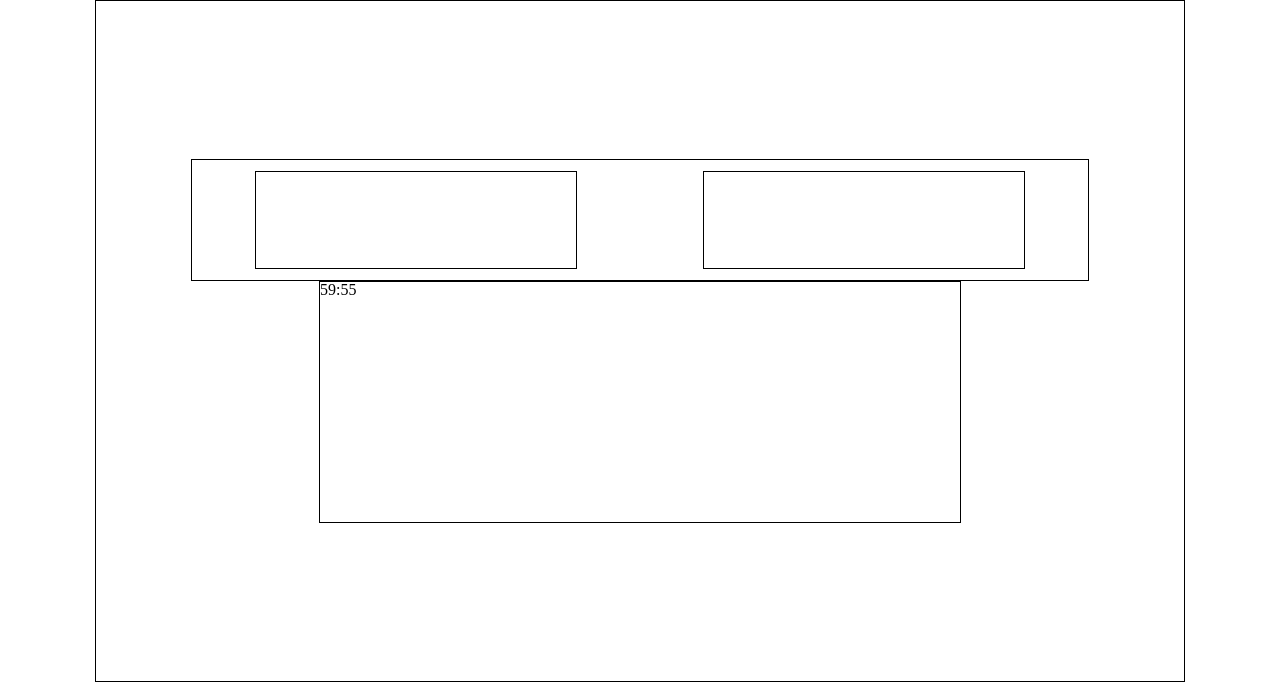
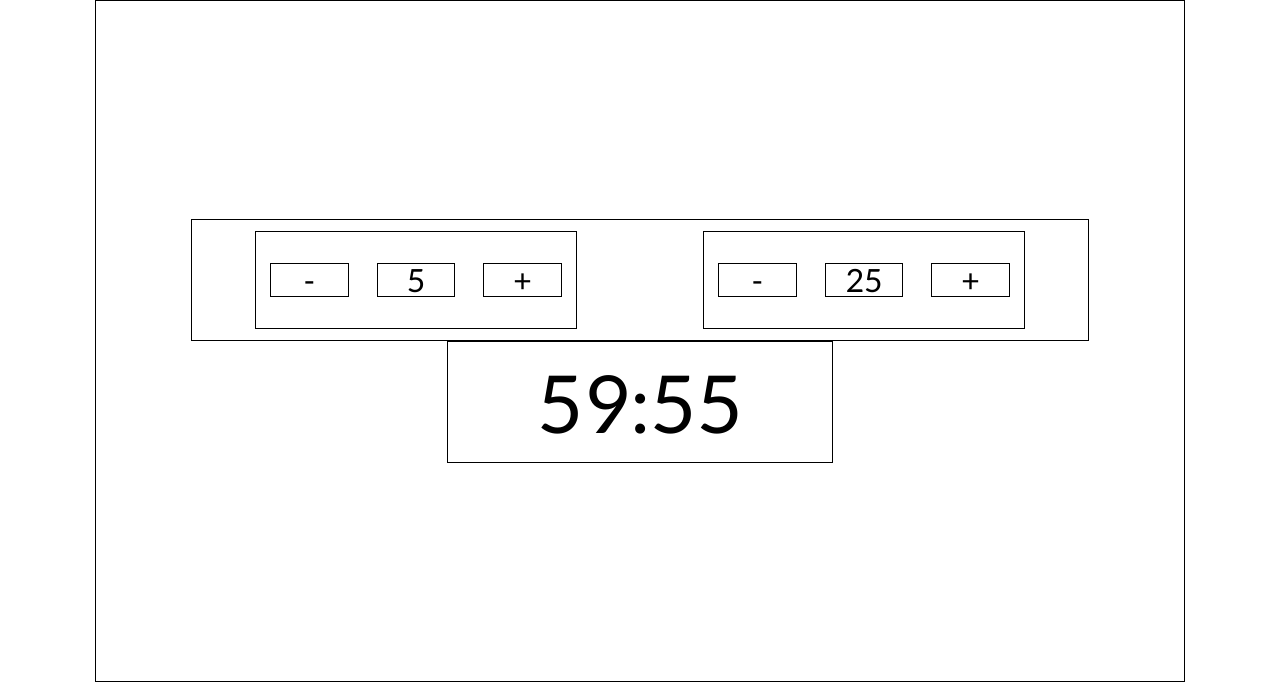
Before and after one commit to jeffersonteng/pomodoro, a website: page index.html in a window 1280 px wide. Drawn offline with nearby package versions, Linux system fonts and the light colour scheme; files that its build step writes are made by us from their sources.

Commit message:
Add break/session timer setting buttons
This commit also adds a gulp watch task.

```diff
--- a/gulpfile.js
+++ b/gulpfile.js
@@ -15,3 +15,7 @@ gulp.task('clean', function() {
 gulp.task('default', ['clean'], function() {
     gulp.start('sass');
 });
+
+gulp.task('watch', function() {
+    gulp.watch('scss/*.scss', ['sass']);
+});
--- a/index.html
+++ b/index.html
@@ -4,15 +4,20 @@
     <meta charset="UTF-8">
     <title>Title</title>
     <link rel="stylesheet" type="text/css" href="css/base.css">
+    <link href='http://fonts.googleapis.com/css?family=Lato&subset=latin,latin-ext' rel='stylesheet' type='text/css'>
 </head>
 <body>
     <div class="container">
         <div class="settings">
             <div class="break">
-
+                <div class="decreaseBreak">-</div>
+                <div class="breakTime">5</div>
+                <div class="increaseBreak">+</div>
             </div>
             <div class="session">
-
+                <div class="decreaseSession">-</div>
+                <div class="sessionTime">25</div>
+                <div class="increaseSession">+</div>
             </div>
         </div>
         <div class="timer">
@@ -21,6 +26,7 @@
 
     <script src="https://ajax.googleapis.com/ajax/libs/jquery/1.12.0/jquery.min.js"></script>
     <script src="js/timer.js"></script>
+    <script src="js/settings.js"></script>
 
 </body>
 </html>
--- a/scss/pomodoro.scss
+++ b/scss/pomodoro.scss
@@ -1,17 +1,21 @@
 $container-width: 85vw;
 $container-height: 85vh;
 
-$settings-width: 70vw;
-$settings-height: 15vh;
+$settings-container-width: 70vw;
+$settings-container-height: 15vh;
 
-$timer-width: 50vw;
-$timer-height: 30vh;
+$timer-width: 30vw;
+$timer-height: 15vh;
 
 $break-width: 25vw;
 $break-height: 12vh;
 
 $session-width: 25vw;
 $session-height: 12vh;
+
+$settings-button-width: 6vw;
+$settings-button-height: 4vh;
+
 
 .container {
   border: 1px solid black;
@@ -30,25 +34,101 @@ $session-height: 12vh;
   justify-content: space-around;
   align-items: center;
   border: 1px solid black;
-  width: $settings-width;
-  height: $settings-height;
+  width: $settings-container-width;
+  height: $settings-container-height;
 
   .break {
     border: 1px solid black;
     width: $break-width;
     height: $break-height;
+    display: flex;
+    align-items: center;
+    justify-content: space-around;
+
+    .decreaseBreak {
+      font-size: 2rem;
+      font-family: Lato, sans-serif;
+      display: flex;
+      align-items: center;
+      justify-content: center;
+      border: 1px solid black;
+      width: $settings-button-width;
+      height: $settings-button-height;
+    }
+
+    .breakTime {
+      font-size: 2rem;
+      font-family: Lato, sans-serif;
+      display: flex;
+      align-items: center;
+      justify-content: center;
+      border: 1px solid black;
+      width: $settings-button-width;
+      height: $settings-button-height;
+    }
+
+    .increaseBreak {
+      font-size: 2rem;
+      font-family: Lato, sans-serif;
+      border: 1px solid black;
+      display: flex;
+      align-items: center;
+      justify-content: center;
+      width: $settings-button-width;
+      height: $settings-button-height;
+    }
   }
 
   .session {
     border: 1px solid black;
     width: $break-width;
     height: $break-height;
+    display: flex;
+    align-items: center;
+    justify-content: space-around;
+
+    .decreaseSession {
+      font-size: 2rem;
+      font-family: Lato, sans-serif;
+      display: flex;
+      align-items: center;
+      justify-content: center;
+      border: 1px solid black;
+      width: $settings-button-width;
+      height: $settings-button-height;
+    }
+
+    .sessionTime {
+      font-size: 2rem;
+      font-family: Lato, sans-serif;
+      display: flex;
+      align-items: center;
+      justify-content: center;
+      border: 1px solid black;
+      width: $settings-button-width;
+      height: $settings-button-height;
+    }
+
+    .increaseSession {
+      font-size: 2rem;
+      font-family: Lato, sans-serif;
+      display: flex;
+      align-items: center;
+      justify-content: center;
+      border: 1px solid black;
+      width: $settings-button-width;
+      height: $settings-button-height;
+    }
   }
 }
 
-
 .timer {
+  display: flex;
+  justify-content: center;
+  font-size: 5rem;
+  font-family: Lato, sans-serif;
   border: 1px solid black;
   width: $timer-width;
   height: $timer-height;
+  line-height: $timer-height;
 }
```
